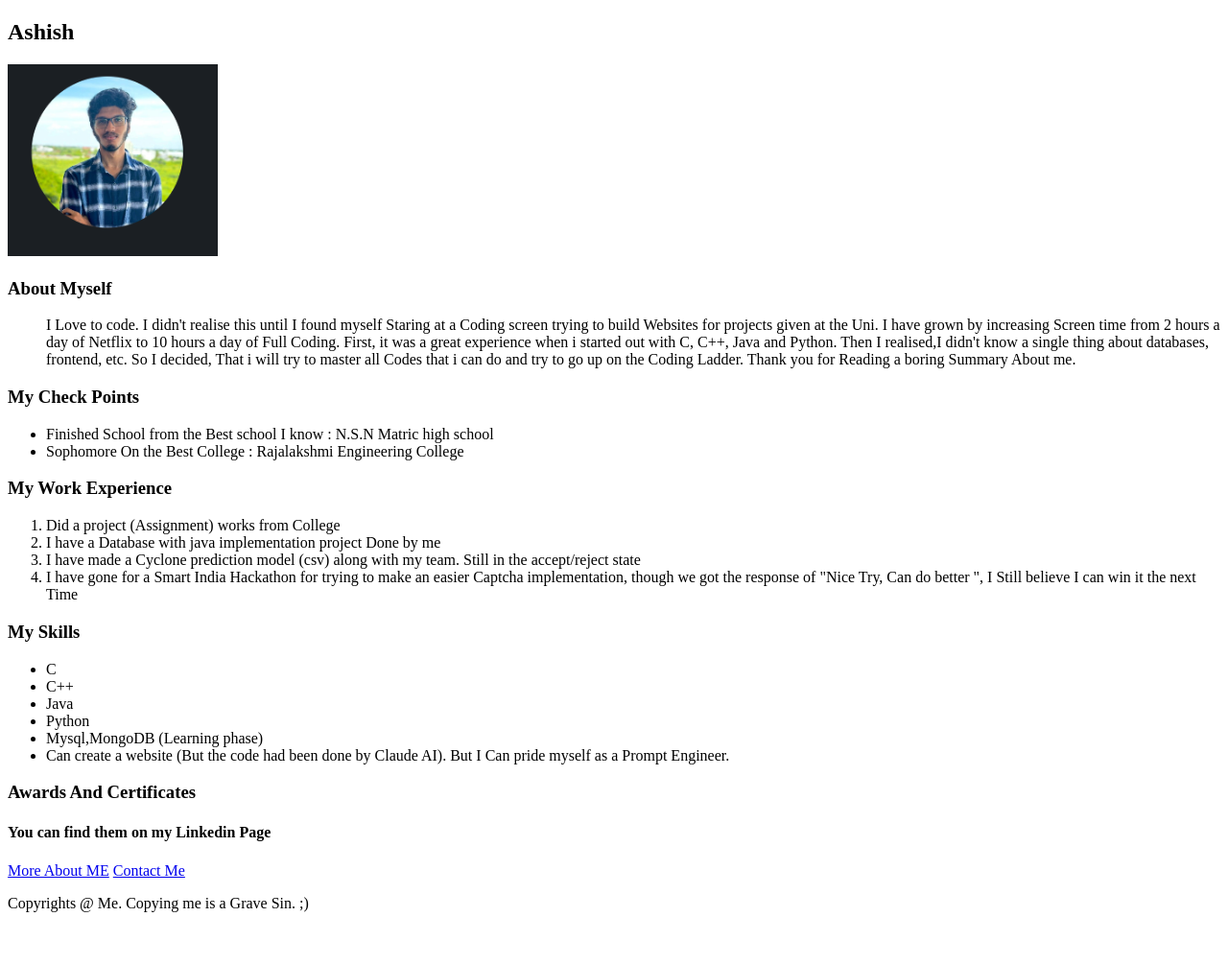
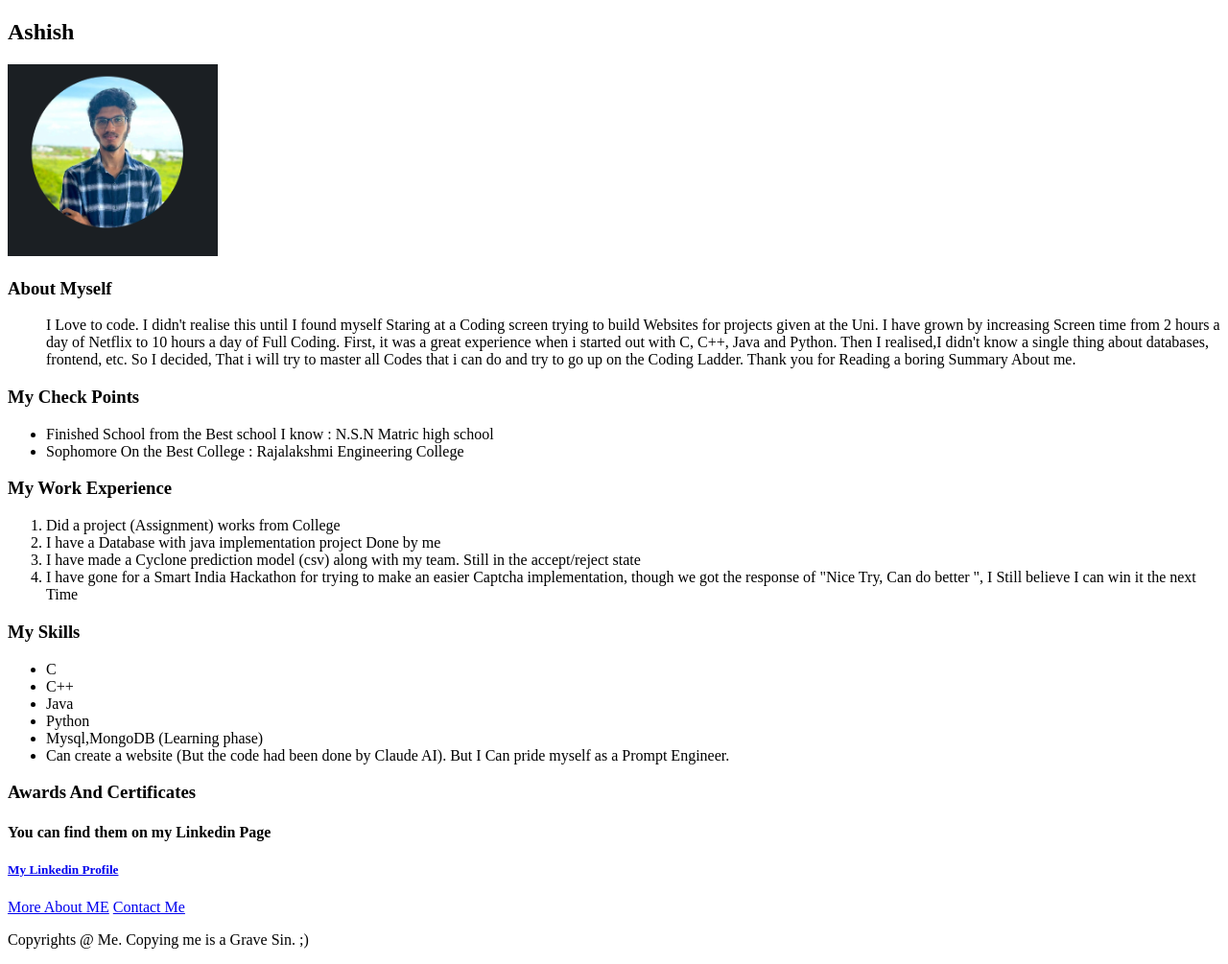
Before and after one commit to ashishfrancisshaji/Capstone_Resume, a plain HTML site: page index.html in a window 1280 px wide. Shown: the whole page at 96% size. Before the commit the page ends 967 px from the top, so only its background shows below. Drawn offline with Linux system fonts and the light colour scheme.

Commit message:
index.html
Accidentally added but now updated a ""alt"" on my <a></a>

```diff
--- a/index.html
+++ b/index.html
@@ -35,7 +35,7 @@
     </ul>
     <h3>Awards And Certificates</h3>
     <h4>You can find them on my Linkedin Page</h4>
-    <h5><a href="www.linkedin.com/in/ashish-francis-shaji" alt="My Linkedin Profile"></a></h5>
+    <h5><a href="www.linkedin.com/in/ashish-francis-shaji">My Linkedin Profile</a></h5>
 
     <a href="./about hobbies.html" >More About ME</a>
     <a href="./Contact.html">Contact Me</a>
```
